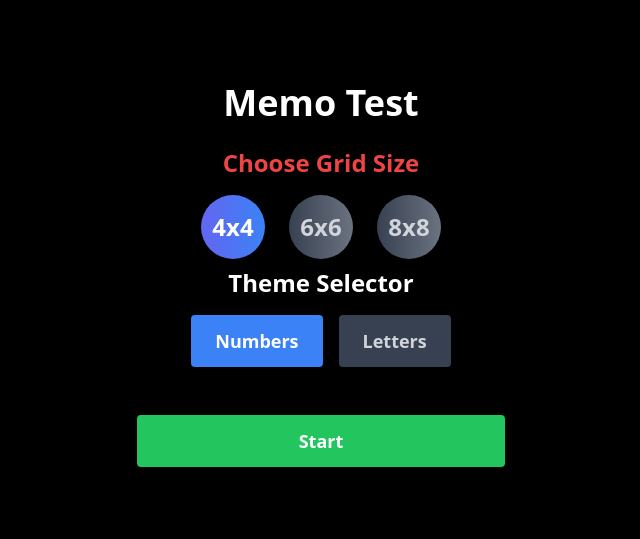
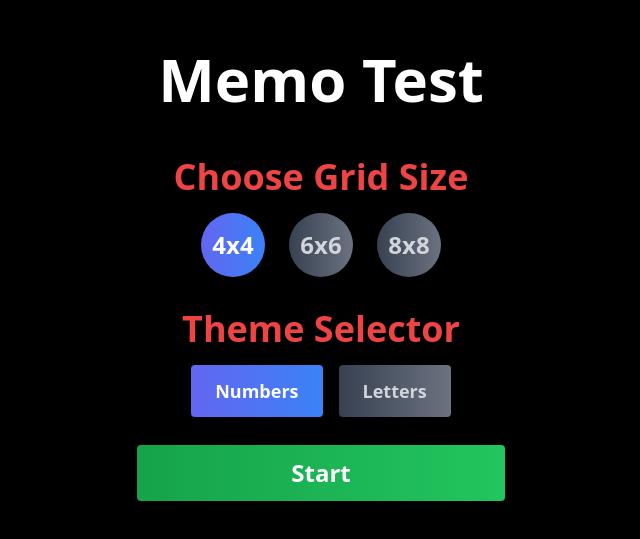
Before and after one commit to itsjoacor/unq-ui-joaquin-rodriguez-trabajo-final, a React (Vite) app in the folder web/: page / in a window 1280 px wide. Shown: the part 125-664 px from the top of the page, without its empty margins (319-959 px from the left). Built offline with nearby package versions, Linux system fonts and the light colour scheme.

Commit message:
styling v2

```diff
--- a/web/src/pages/home/page.jsx
+++ b/web/src/pages/home/page.jsx
@@ -15,7 +15,7 @@ function GamePlaySetUp() {
   return (
     <div className="flex items-center justify-center min-h-screen min-w-screen bg-black text-white">
       <div className="bg-black rounded-lg shadow-lg p-10 w-[90%] max-w-md flex flex-col items-center justify-center">
-        <h1 className="text-4xl font-bold mb-6 text-center">Memo Test</h1>
+        <h1 className="text-6xl font-bold mb-6 text-center pb-6">Memo Test</h1>
 
         <BoardSize
           selectedSize={selectedSize}
@@ -29,7 +29,8 @@ function GamePlaySetUp() {
 
         <button
           onClick={handleStart}
-          className="mt-6 px-6 py-3 bg-green-500 text-white text-lg font-bold rounded hover:bg-green-600 w-full"
+          className="mt-6 px-6 py-3 text-white text-2xl font-bold rounded  w-full
+          bg-gradient-to-r from-green-600 to-green-500 text-white-300 hover:from-green-500 hover:to-green-500"
         >
           Start
         </button>
--- a/web/src/shared/components/home/BoardSize.jsx
+++ b/web/src/shared/components/home/BoardSize.jsx
@@ -3,7 +3,7 @@ import React from "react";
 function BoardSize({ selectedSize, setSelectedSize }) {
 	return (
 		<div className="flex flex-col items-center justify-center h-full">
-			<h2 className="text-2xl font-semibold mb-4 text-red-500">
+			<h2 className="text-4xl font-semibold mb-4 text-red-500">
 				Choose Grid Size
 			</h2>
 			<div className="flex space-x-6">
--- a/web/src/shared/components/home/ThemeSelector.jsx
+++ b/web/src/shared/components/home/ThemeSelector.jsx
@@ -2,8 +2,8 @@ import React from "react";
 
 function ThemeSelector({ selectedTheme, setSelectedTheme }) {
 	return (
-		<div className="mt-2 pb-6">
-			<h2 className="text-2xl font-semibold mb-4 text-center">
+		<div className="mt-2 pb-1 pt-6">
+			<h2 className="text-4xl font-semibold mb-4 text-center text-red-500">
 				Theme Selector
 			</h2>
 			<div className="flex space-x-4 justify-center">
@@ -11,8 +11,8 @@ function ThemeSelector({ selectedTheme, setSelectedTheme }) {
 					onClick={() => setSelectedTheme("Numbers")}
 					className={`px-6 py-3 text-lg font-bold rounded ${
 						selectedTheme === "Numbers"
-							? "bg-blue-500 text-white"
-							: "bg-gray-700 text-gray-300 hover:bg-gray-600"
+							? "bg-gradient-to-r from-indigo-500 to-blue-500 text-white"
+							: "bg-gradient-to-r from-gray-700 to-gray-500 text-gray-300 hover:from-gray-600 hover:to-gray-500"
 					}`}
 				>
 					Numbers
@@ -21,8 +21,8 @@ function ThemeSelector({ selectedTheme, setSelectedTheme }) {
 					onClick={() => setSelectedTheme("Letters")}
 					className={`px-6 py-3 text-lg font-bold rounded ${
 						selectedTheme === "Letters"
-							? "bg-blue-500 text-white"
-							: "bg-gray-700 text-gray-300 hover:bg-gray-600"
+							? "bg-gradient-to-r from-indigo-500 to-blue-500 text-white"
+							: "bg-gradient-to-r from-gray-700 to-gray-500 text-gray-300 hover:from-gray-600 hover:to-gray-500"
 					}`}
 				>
 					Letters
```
